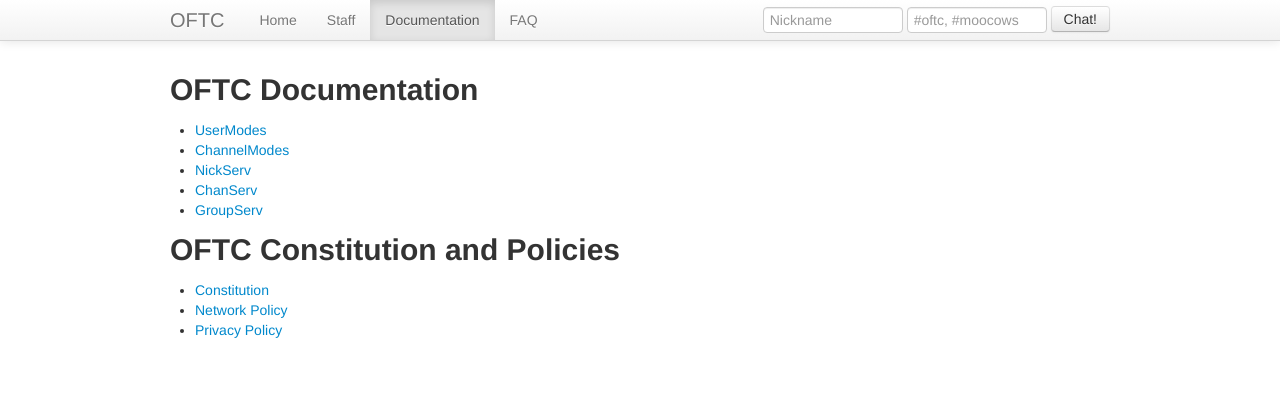
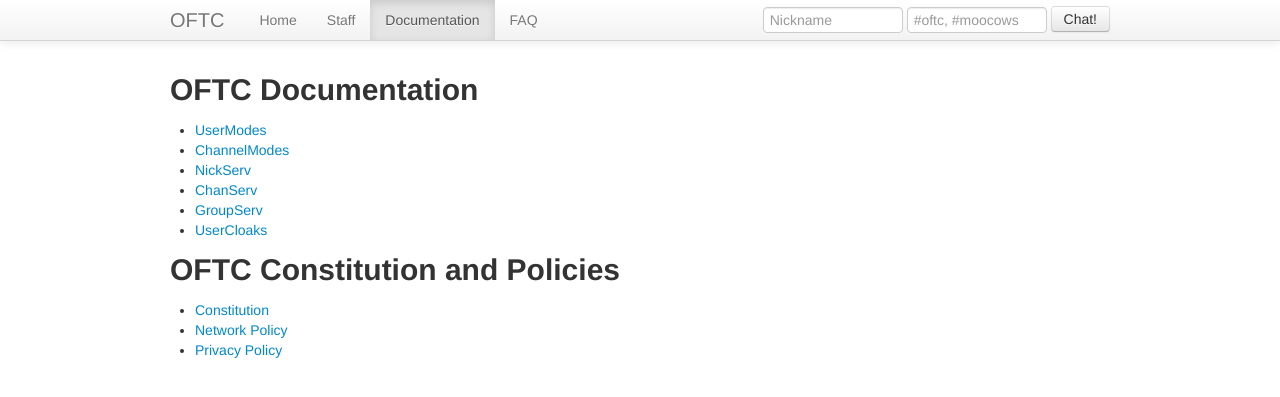
Before and after one commit to oftc/oftc-web, a Jekyll site: the page built from documentation.md, in a window 1280 px wide. Shown: the top 397 px of the page. Built offline with Jekyll 4.4.1, drawn with Linux system fonts in a browser that asks for light colours.

Commit message:
Link to /UserCloaks/ from documentation

```diff
--- a/documentation.md
+++ b/documentation.md
@@ -9,6 +9,7 @@ title: Documentation
  * [NickServ](/NickServ/)
  * [ChanServ](/ChanServ/)
  * [GroupServ](/GroupServ/)
+ * [UserCloaks](/UserCloaks/)
 
 # OFTC Constitution and Policies #
 
```
